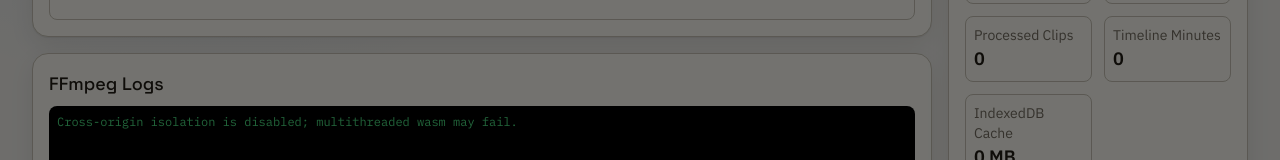
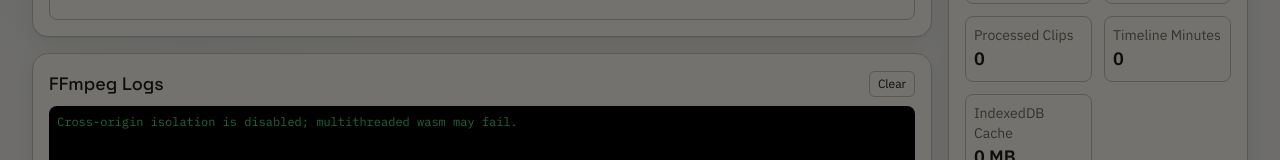
Before and after one commit to erciktiburak/Lumina-Edit, a Next.js app: page / in a window 1280 px wide. Shown: the part 553-713 px from the top of the page. Built offline with nearby package versions, Linux system fonts and the light colour scheme.

Commit message:
feat: implement browser-side logs for ffmpeg stdout

```diff
--- a/app/page.tsx
+++ b/app/page.tsx
@@ -26,7 +26,10 @@
   const loadSnapshot = useEditorStore((state) => state.loadSnapshot);
 
   useEffect(() => {
-    const unsub = ffmpegEngine.onLog((line) => addLog(line));
+    const unsub = ffmpegEngine.onLog((line) => {
+      const ts = new Date().toISOString().slice(11, 19);
+      addLog(`[${ts}] ${line}`);
+    });
     void loadSnapshot();
     return () => unsub();
   }, [addLog, loadSnapshot]);
--- a/components/log-console.tsx
+++ b/components/log-console.tsx
@@ -4,9 +4,15 @@
 
 export function LogConsole() {
   const logs = useEditorStore((state) => state.logs);
+  const clearLogs = useEditorStore((state) => state.clearLogs);
   return (
     <section className="panel rounded-2xl p-4">
-      <h3 className="mb-2 font-display text-lg">FFmpeg Logs</h3>
+      <div className="mb-2 flex items-center justify-between">
+        <h3 className="font-display text-lg">FFmpeg Logs</h3>
+        <button className="rounded-md border border-border px-2 py-1 text-xs" onClick={clearLogs}>
+          Clear
+        </button>
+      </div>
       <div className="h-36 overflow-y-auto rounded-lg bg-black p-2 font-mono text-xs text-green-400">
         {logs.length ? logs.map((line, index) => <div key={`${line}-${index}`}>{line}</div>) : <div>Engine logs will appear here...</div>}
       </div>
--- a/lib/state/editor-store.ts
+++ b/lib/state/editor-store.ts
@@ -21,6 +21,7 @@
   future: EditorSnapshot[];
   addAsset: (asset: MediaAsset) => void;
   addLog: (line: string) => void;
+  clearLogs: () => void;
   setCursor: (cursorMs: number) => void;
   setZoom: (zoom: number) => void;
   setCurrentAsset: (id: string) => void;
@@ -78,6 +79,8 @@
     })),
 
   addLog: (line) => set((state) => ({ ...state, logs: [...state.logs.slice(-150), line] })),
+
+  clearLogs: () => set((state) => ({ ...state, logs: [] })),
 
   setCursor: (cursorMs) => set((state) => ({ ...state, cursorMs })),
 
```
